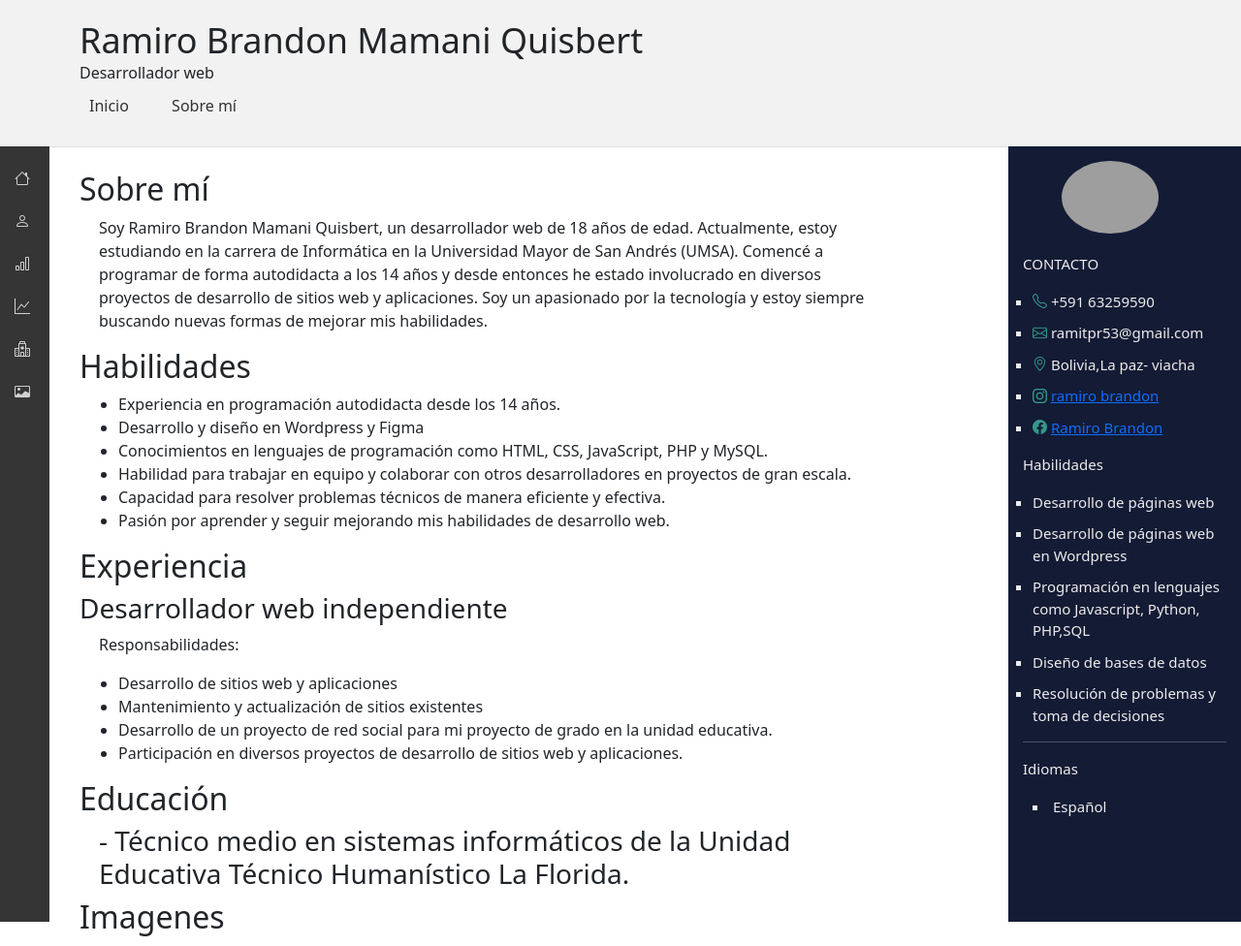
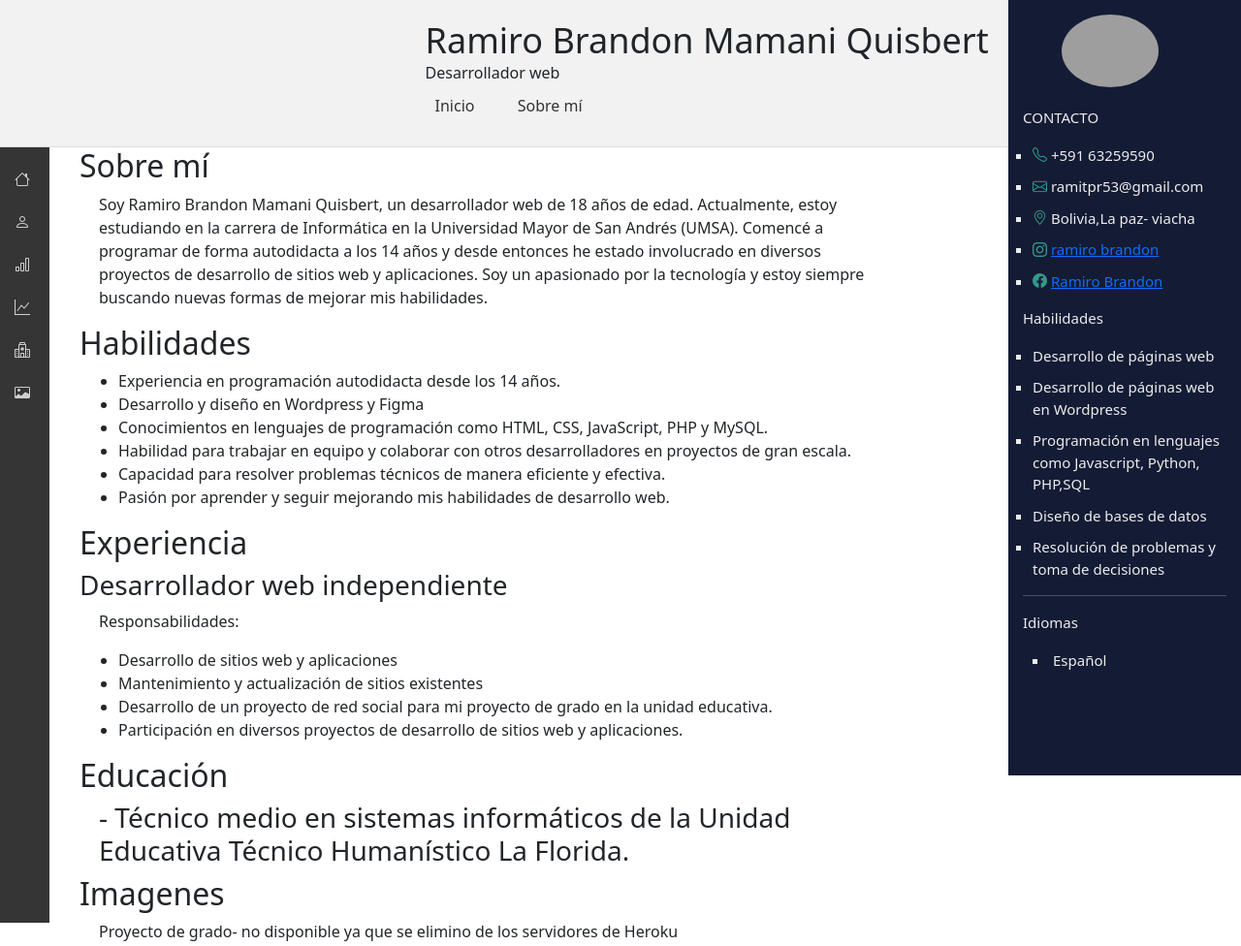
Before and after one commit to Brend-MQ/exameni.github.io, a plain HTML site: page index.html in a window 1280 px wide. Shown: the top 976 px of the page at 97% size. Drawn offline with nearby package versions, Linux system fonts and the light colour scheme; grey boxes are pictures that could not be loaded.

Commit message:
index.html

```diff
--- a/index.html
+++ b/index.html
@@ -3,17 +3,20 @@
 <head>
     <meta charset="UTF-8">
     <meta name="viewport" content="width=device-width, initial-scale=1.0">
-    <title>Mi Blog Personal</title>
+    <title>Mi cv Ramiro Brandon</title>
     <meta name="description" content="Un blog personal sobre mi vida y mis intereses.">
     <meta name="keywords" content="blog, personal, vida, intereses">
     <meta name="author" content="Ramiro Brandon">
     <link rel="stylesheet" href="style.css">
     <link href="https://cdn.jsdelivr.net/npm/bootstrap@5.3.0-alpha3/dist/css/bootstrap.min.css" rel="stylesheet" integrity="sha384-KK94CHFLLe+nY2dmCWGMq91rCGa5gtU4mk92HdvYe+M/SXH301p5ILy+dN9+nJOZ" crossorigin="anonymous">
     <link rel="stylesheet" href="https://cdn.jsdelivr.net/npm/bootstrap-icons@1.10.5/font/bootstrap-icons.css">
+    <link rel="shortcut icon" href="./src/desarrollo-web.png">
 </head>
 <body>
     <header>
         <div class="container-h container">
+          <div class="f-1"></div>
+          <div class="f-2"></div>
             <div class="primera">
                 <h1>Ramiro Brandon Mamani Quisbert</h1>
                 <span>Desarrollador web</span>
@@ -104,7 +107,7 @@
           </ul>
         </div>
       </aside>
-      <main class="container mt-4 main">
+      <main class="container  main " >
         <section id="sobre-mi">
             <div class="container-main">
                 <h2>Sobre mí</h2>
@@ -179,6 +182,7 @@
             </div>
         </section>
     </main>
+    <hr>
     <footer>
         <div class="container">
             <p>&copy; 2023 - Ramiro Brandon     <i   class="bi bi-envelope"></i>
@@ -186,26 +190,6 @@
         </div>
     </footer>
     <script src="https://cdn.jsdelivr.net/npm/bootstrap@5.3.0-alpha3/dist/js/bootstrap.bundle.min.js" integrity="sha384-ENjdO4Dr2bkBIFxQpeoTz1HIcje39Wm4jDKdf19U8gI4ddQ3GYNS7NTKfAdVQSZe" crossorigin="anonymous"></script>
-    <script>
-        const $aside = document.getElementById("aside")
-        const header = document.querySelector("header")
-        const container2 = document.querySelector("#container-r")
-        let nc=false
-        window.addEventListener("scroll",e=>{
-
-            if( window.scrollY >= 100){
-                $aside.style.top = "0"
-                $aside.style.transition = "0.3s"
-                container2.style=`poition:fixed;top:0px;`
-            }
-            else{
-              container2.style=`poition:fixed;top:${header.clientHeight}px;`
-                $aside.style.top=`${header.clientHeight}px`
-            }
-
-        })
-
-    </script>
     <script src="index.js"></script>
 </body>
 </html>
```
